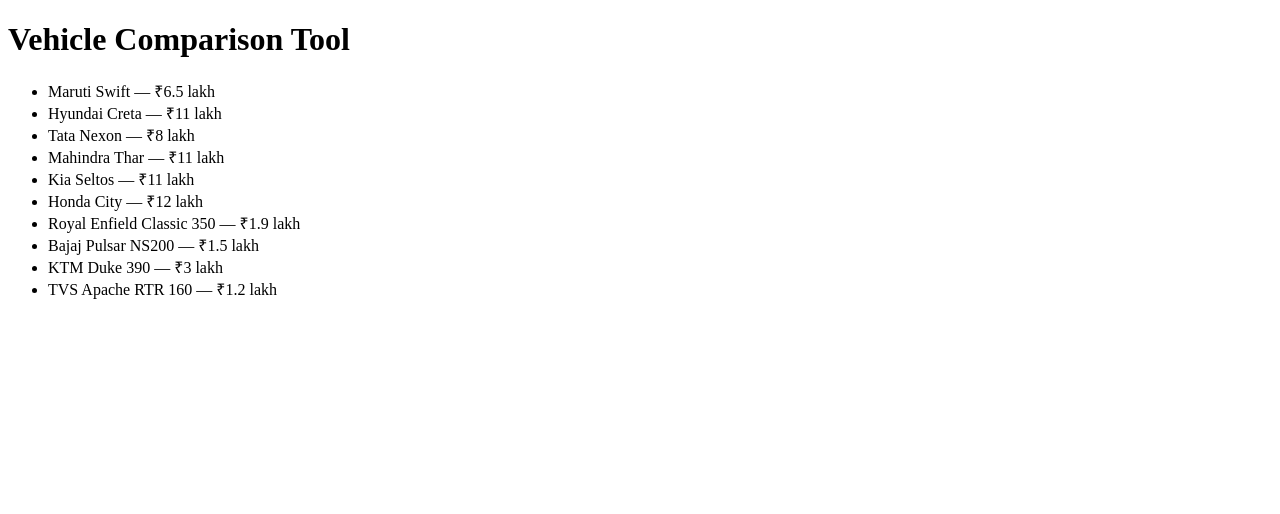
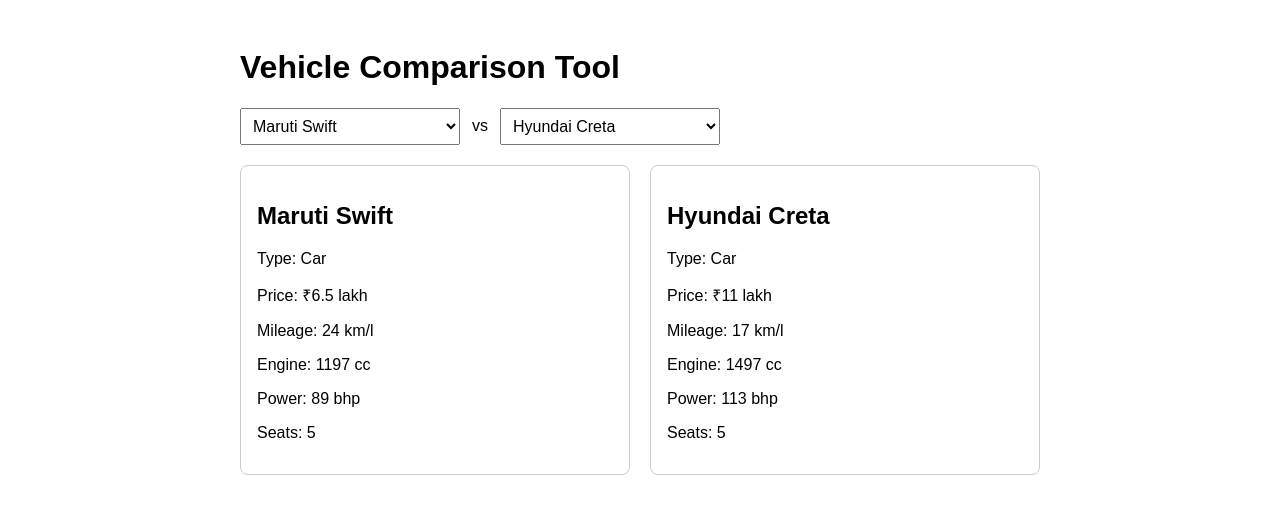
Before and after one commit to manitejeswar666/vehicle-compare, a React (Vite) app: page / in a window 1280 px wide. Shown: the top 514 px of the page. Built offline with nearby package versions, Linux system fonts and the light colour scheme.

Commit message:
Add vehicle selectors and comparison cards

```diff
--- a/src/App.css
+++ b/src/App.css
@@ -0,0 +1,30 @@
+.app {
+  font-family: Arial, sans-serif;
+  max-width: 800px;
+  margin: 0 auto;
+  padding: 20px;
+}
+
+.pickers {
+  display: flex;
+  gap: 12px;
+  align-items: center;
+  margin-bottom: 20px;
+}
+
+select {
+  padding: 8px;
+  font-size: 16px;
+}
+
+.cards {
+  display: flex;
+  gap: 20px;
+}
+
+.card {
+  flex: 1;
+  border: 1px solid #ccc;
+  border-radius: 8px;
+  padding: 16px;
+}
--- a/src/App.jsx
+++ b/src/App.jsx
@@ -1,15 +1,55 @@
+import { useState } from 'react'
 import './App.css'
 import { vehicles } from './vehicles'
 
 function App() {
+  const [leftId, setLeftId] = useState(1)
+  const [rightId, setRightId] = useState(2)
+
+  const left = vehicles.find((v) => v.id === leftId)
+  const right = vehicles.find((v) => v.id === rightId)
+
   return (
-    <div>
+    <div className="app">
       <h1>Vehicle Comparison Tool</h1>
-      <ul>
-        {vehicles.map((v) => (
-          <li key={v.id}>{v.name} — ₹{v.price} lakh</li>
-        ))}
-      </ul>
+
+      <div className="pickers">
+        <select value={leftId} onChange={(e) => setLeftId(Number(e.target.value))}>
+          {vehicles.map((v) => (
+            <option key={v.id} value={v.id}>{v.name}</option>
+          ))}
+        </select>
+
+        <span>vs</span>
+
+        <select value={rightId} onChange={(e) => setRightId(Number(e.target.value))}>
+          {vehicles.map((v) => (
+            <option key={v.id} value={v.id}>{v.name}</option>
+          ))}
+        </select>
+      </div>
+
+      <div className="cards">
+        <div className="card">
+          <h2>{left.name}</h2>
+          <p>Type: {left.type}</p>
+          <p>Price: ₹{left.price} lakh</p>
+          <p>Mileage: {left.mileage} km/l</p>
+          <p>Engine: {left.engine} cc</p>
+          <p>Power: {left.power} bhp</p>
+          <p>Seats: {left.seats}</p>
+        </div>
+
+        <div className="card">
+          <h2>{right.name}</h2>
+          <p>Type: {right.type}</p>
+          <p>Price: ₹{right.price} lakh</p>
+          <p>Mileage: {right.mileage} km/l</p>
+          <p>Engine: {right.engine} cc</p>
+          <p>Power: {right.power} bhp</p>
+          <p>Seats: {right.seats}</p>
+        </div>
+      </div>
     </div>
   )
 }
```
